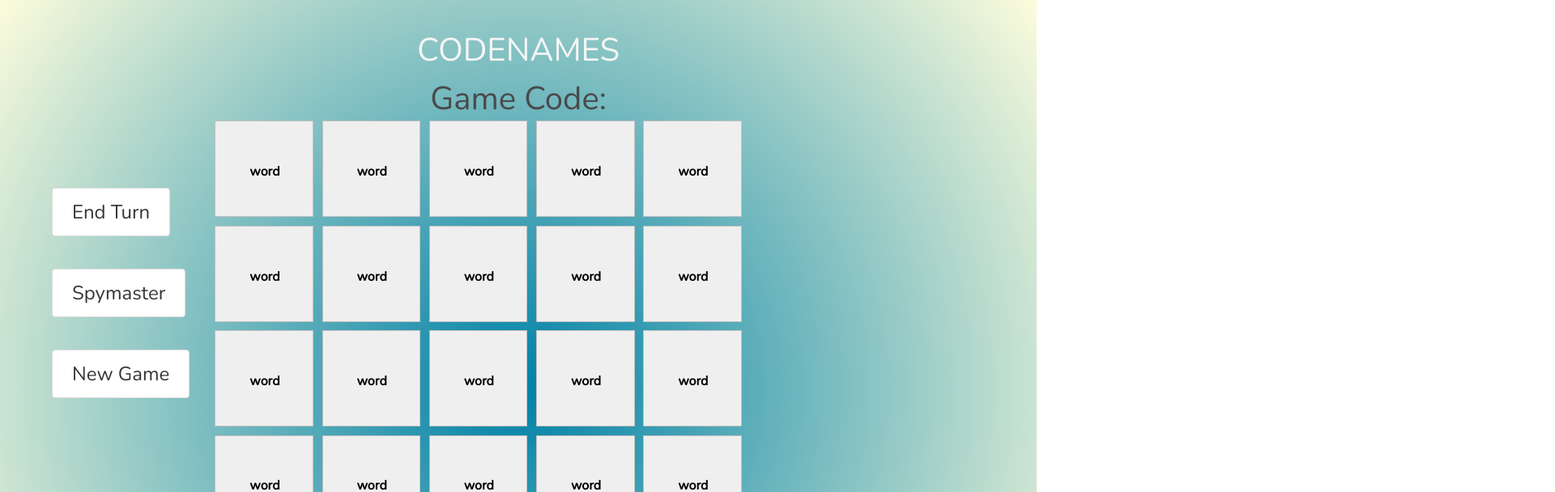
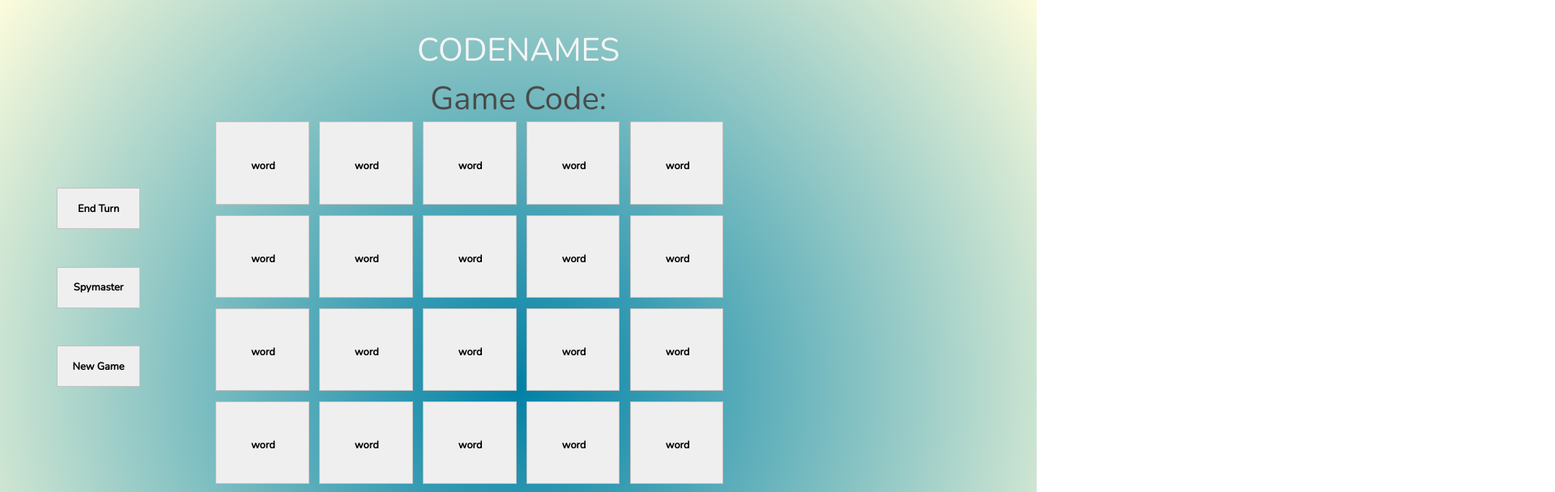
Before and after one commit to taylornicole906/codenames, a plain HTML site: page frontend/index.html in a window 1280 px wide. Both pictures are taken after a click on the button "Join Game". Shown: the top 608 px of the page at 81% size, 1920 px wide, since content can reach past the window. Drawn offline with nearby package versions, Linux system fonts and the light colour scheme; no server answers.

Commit message:
fixed UI to scale w/ device size

```diff
--- a/frontend/index.html
+++ b/frontend/index.html
@@ -3,9 +3,10 @@
 
 <head>
     <meta charset="UTF-8">
-     <!-- Ensure that everything scales appropriately on a mobile device -->
+    <!-- Ensure that everything scales appropriately on a mobile device -->
 
-     <meta name="viewport" content="width=device-width, initial-scale=1.0, user-scalable=no, minimum-scale=1.0, maximum-scale=1.0">
+    <meta name="viewport"
+        content="width=device-width, initial-scale=1.0, user-scalable=no, minimum-scale=1.0, maximum-scale=1.0">
     <title>CodeNames</title>
     <link rel="stylesheet" href="style.css">
     <link rel="stylesheet" href="https://cdn.jsdelivr.net/npm/bulma@0.9.1/css/bulma.min.css">
@@ -14,134 +15,129 @@
     <link rel="preconnect" href="https://fonts.gstatic.com">
     <link href="https://fonts.googleapis.com/css2?family=Nunito:wght@300&display=swap" rel="stylesheet">
 
+
     <style>
         #gameScreen {
             display: none;
         }
     </style>
+
+
 </head>
 
 <body>
-    <div class = "container" id = "initialScreen">
+    <div class="container" id="initialScreen">
 
         <div class="has-text-centered">
-            <h1 id = "initialTitle">Codenames</h1>
-            <button
-              type="submit"
-              class="button is-medium"
-              id="newGameButton"
-            >
-              Create New Game
+            <h1 id="initialTitle">Codenames</h1>
+            <button type="submit" class="button is-medium" id="newGameButton">
+                Create New Game
             </button>
             <div>or</div>
-            <div class="column is-one-fifth is-offset-5">
-              <input type="text" placeholder="Enter Game Code" id="gameCodeInput" class = "input is-medium"/>
+            <div class="column is-offset-4" style="width: 33%">
+                <input type="text" placeholder="Enter Game Code" id="gameCodeInput" class="input is-medium" />
             </div>
-            <button
-              type="submit"
-              class="button is-medium"
-              id="joinGameButton"
-            >
-              Join Game
+            <button type="submit" class="button is-medium" id="joinGameButton">
+                Join Game
             </button>
         </div>
 
 
     </div>
 
-    <div class="container" id = "gameScreen">
+    <div class="container" id="gameScreen">
         <div id="heading">
-            <h1 class="has-text-centered" id = "title">CODENAMES </h1>
-            <h4 class = "has-text-centered"> Game Code: <span id=gameCodeDisplay> </span> </h4>
-            <button id="turnButton" class="button is-large">End Turn</button>
-            <button id="spymasterButton" class="button is-large">Spymaster</button>
-            <button id="newGameButton2" class="button is-large">New Game</button>
+            <h1 class="has-text-centered" id="title">CODENAMES </h1>
+            <h4 class="has-text-centered"> Game Code: <span id=gameCodeDisplay> </span> </h4>
+            <button id="turnButton" class="sideButtons">End Turn</button>
+            <button id="spymasterButton" class="sideButtons">Spymaster</button>
+            <button id="newGameButton2" class="sideButtons">New Game</button>
 
             <div class="columns">
-                <div id = "scoreCount" class="column is-2 is-offset-10">
-                    <span id ="blueDisplay"> </span>  <span id= "redDisplay"> </span>
+                <div id="scoreCount" class="column is-2 is-offset-10">
+                    <span id="blueDisplay"> </span> <span id="redDisplay"> </span>
                 </div>
             </div>
         </div>
 
 
-        <div class="columns is-centered">
-            <div class="column is-8">
+        <div class="columns is-centered is-mobile">
+            <div class="column is-8 is-mobile">
 
-                <button id ="1" class="boxed" dummy="0" name="x" type="submit" value="x">
+                <button id="1" class="boxed" dummy="0" name="x" type="submit" value="x">
                     <span>word</span>
                 </button>
-                <button id ="2" class="boxed" dummy="0" name="x" type="submit" value="x">
+                <button id="2" class="boxed" dummy="0" name="x" type="submit" value="x">
                     word
                 </button>
-                <button id ="3" class="boxed" dummy="0" name="x" type="submit" value="x">
+                <button id="3" class="boxed" dummy="0" name="x" type="submit" value="x">
                     word
                 </button>
-                <button id ="4" class="boxed" dummy="0" name="x" type="submit" value="x">
+                <button id="4" class="boxed" dummy="0" name="x" type="submit" value="x">
                     word
                 </button>
-                <button id ="5" class="boxed" dummy="0" name="x" type="submit" value="x">
+                <button id="5" class="boxed" dummy="0" name="x" type="submit" value="x">
                     word
                 </button>
 
-                <button id ="6" class="boxed" dummy="0" name="x" type="submit" value="x">
+                <button id="6" class="boxed" dummy="0" name="x" type="submit" value="x">
                     word
                 </button>
-                <button id ="7" class="boxed" dummy="0" name="x" type="submit" value="x">
+                <button id="7" class="boxed" dummy="0" name="x" type="submit" value="x">
                     word
                 </button>
-                <button id ="8" class="boxed" dummy="0" name="x" type="submit" value="x">
+                <button id="8" class="boxed" dummy="0" name="x" type="submit" value="x">
                     word
                 </button>
-                <button id ="9" class="boxed" dummy="0" name="x" type="submit" value="x">
+                <button id="9" class="boxed" dummy="0" name="x" type="submit" value="x">
                     word
                 </button>
-                <button id ="10" class="boxed" dummy="0" name="x" type="submit" value="x">
+                <button id="10" class="boxed" dummy="0" name="x" type="submit" value="x">
                     word
                 </button>
-                <button id ="11" class="boxed" dummy="0" name="x" type="submit" value="x">
+                <button id="11" class="boxed" dummy="0" name="x" type="submit" value="x">
                     word
                 </button>
-                <button id ="12" class="boxed" dummy="0" name="x" type="submit" value="x">
+                <button id="12" class="boxed" dummy="0" name="x" type="submit" value="x">
                     word
                 </button>
-                <button id ="13" class="boxed" dummy="0" name="x" type="submit" value="x">
+                <button id="13" class="boxed" dummy="0" name="x" type="submit" value="x">
                     word
                 </button>
-                <button id ="14" class="boxed" dummy="0" name="x" type="submit" value="x">
+                <button id="14" class="boxed" dummy="0" name="x" type="submit" value="x">
                     word
                 </button>
-                <button id ="15" class="boxed" dummy="0" name="x" type="submit" value="x">
+                <button id="15" class="boxed" dummy="0" name="x" type="submit" value="x">
                     word
                 </button>
-                <button id ="16" class="boxed" dummy="0" name="x" type="submit" value="x">
+                <button id="16" class="boxed" dummy="0" name="x" type="submit" value="x">
                     word
                 </button>
-                <button id ="17" class="boxed" dummy="0" name="x" type="submit" value="x">
+                <button id="17" class="boxed" dummy="0" name="x" type="submit" value="x">
                     word
                 </button>
-                <button id ="18" class="boxed" dummy="0" name="x" type="submit" value="x">
+                <button id="18" class="boxed" dummy="0" name="x" type="submit" value="x">
                     word
                 </button>
-                <button id ="19" class="boxed" dummy="0" name="x" type="submit" value="x">
+                <button id="19" class="boxed" dummy="0" name="x" type="submit" value="x">
                     word
                 </button>
-                <button id ="20" class="boxed" dummy="0" name="x" type="submit" value="x">
+                <button id="20" class="boxed" dummy="0" name="x" type="submit" value="x">
                     word
                 </button>
-                <button id ="21" class="boxed" dummy="0" name="x" type="submit" value="x">
+                <button id="21" class="boxed" dummy="0" name="x" type="submit" value="x">
                     word
                 </button>
-                <button id ="22" class="boxed" dummy="0" name="x" type="submit" value="x">
+                <button id="22" class="boxed" dummy="0" name="x" type="submit" value="x">
                     word
                 </button>
-                <button id ="23" class="boxed" dummy="0" name="x" type="submit" value="x">
+                <button id="23" class="boxed" dummy="0" name="x" type="submit" value="x">
                     word
                 </button>
-                <button id ="24" class="boxed" dummy="0" name="x" type="submit" value="x">
+                <button id="24" class="boxed" dummy="0" name="x" type="submit" value="x">
                     word
                 </button>
-                <button id ="25" class="boxed" dummy="0" name="x" type="submit" value="x">
+                <button id="25" class="boxed" dummy="0" name="x" type="submit" value="x">
                     word
                 </button>
             </div>
--- a/frontend/style.css
+++ b/frontend/style.css
@@ -26,13 +26,16 @@
    background-color: #f8f5f5;
    color: black;
 }
+.sideButtons{
+    color: "black";
+    height: 4vw;
+    width: 8vw;
+    font-weight: 700;
+    font-family: nunito;
+    font-size: 1vw;
+    margin: .5vw;
 
-.scoreCount{
-    font-family: nunito;
-    font-size: 20px;
-    font-weight: 100;
 }
-
 #turnButton {
     font-family: nunito;
     margin-top: 10vh;
@@ -74,12 +77,12 @@
     color: "black";
     font-weight: 700;
     font-family: nunito;
-    font-size: medium;
-    margin: .7%;
+    font-size: 1vw;
+    margin: .5vw;
     padding-top:1%;
     padding-left:1%;
-    width:16%;
+    width:9vw;
     float:left;
-    height:55%;
+    height:8vw;
     word-break: break-all;
   }
--- a/server/server.js
+++ b/server/server.js
@@ -66,7 +66,7 @@
     function handleButtonClick(roomName, numButton){
       clientRooms[client.id] = roomName;
       client.join(roomName);
-      io.to(roomName).emit('changeButtonColor', numButton);
+      io.in(roomName).emit('changeButtonColor', numButton);
       //io.emit('changeBackgroundColor', isBluesTurn);
       //io.emit('updateBlueScore', blueScore);
       //io.emit('updateRedScore', redScore);
```
